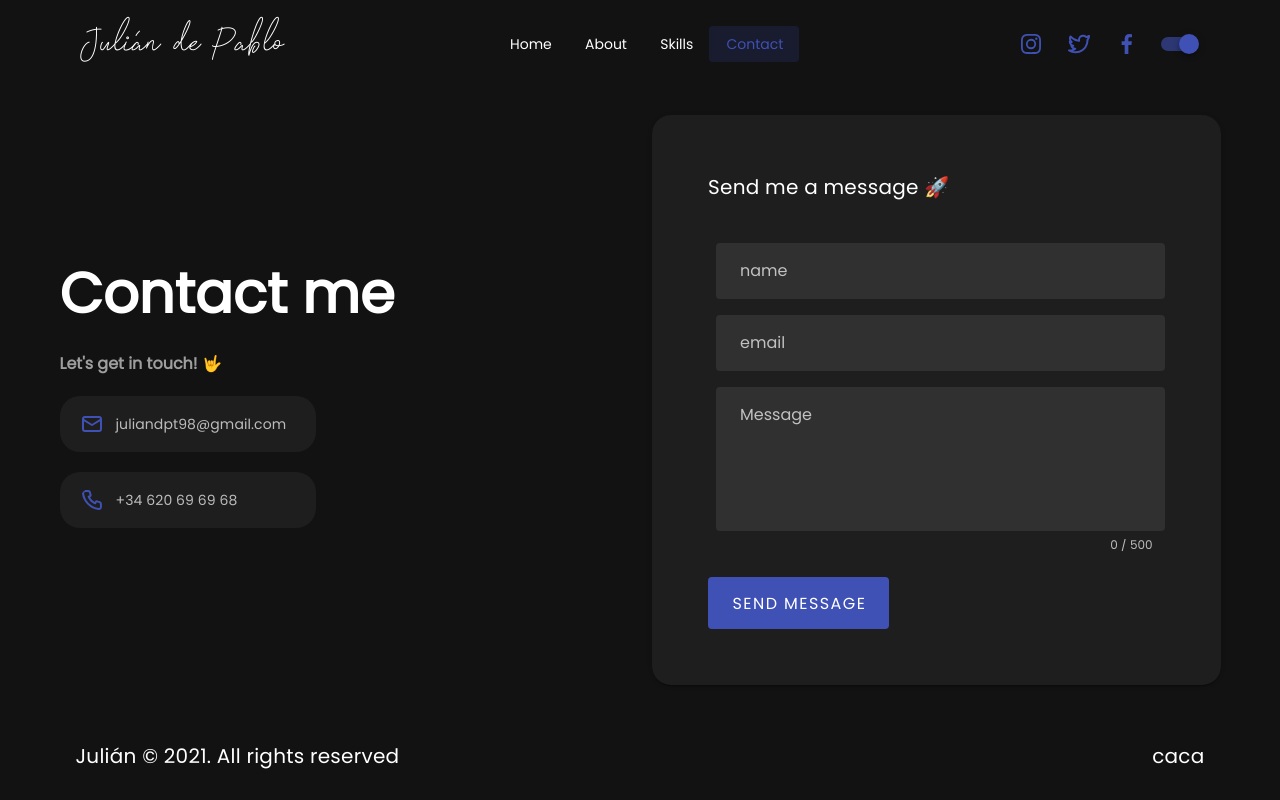
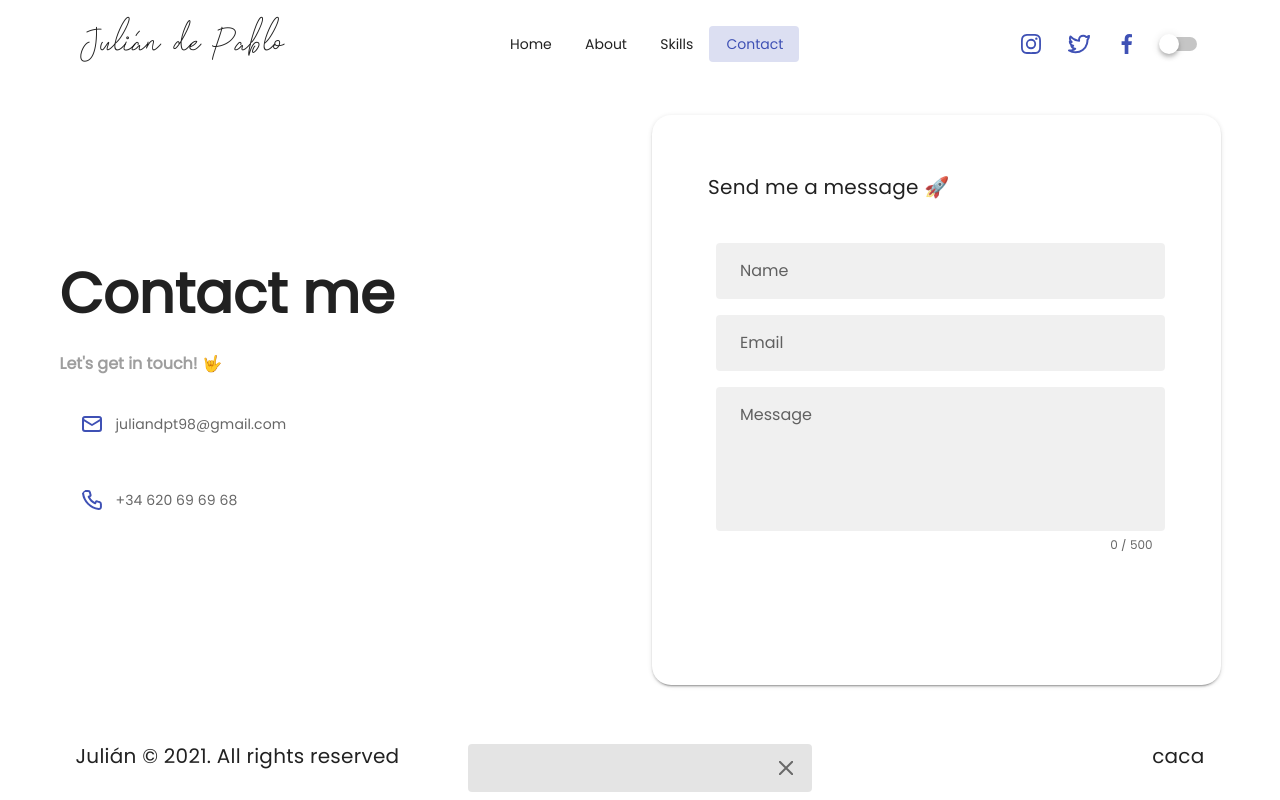
Before and after one commit to juliandpt/Portfolio_nuxt, a Nuxt app: page /contact in a window 1280 px wide. Built offline with nearby package versions, Linux system fonts and the light colour scheme.

Commit message:
implemented email backend

```diff
--- a/nuxt.config.js
+++ b/nuxt.config.js
@@ -52,13 +52,8 @@ export default {
   vuetify: {
     customVariables: ['~/assets/variables.scss'],
     theme: {
-      dark: true,
+      dark: false,
       themes: {
-        light: {
-          primary: '#77B6C0',
-          secondary: '#f0f0f0',
-          error: '#C30000'
-        },
         dark: {
           primary: colors.blue.darken2,
           accent: colors.grey.darken3,
--- a/package.json
+++ b/package.json
@@ -11,6 +11,7 @@
   "dependencies": {
     "@iconscout/vue-unicons": "0.0.3",
     "core-js": "^3.9.1",
+    "emailjs-com": "^3.2.0",
     "nuxt": "^2.15.3"
   },
   "devDependencies": {
--- a/pages/contact.vue
+++ b/pages/contact.vue
@@ -67,6 +67,9 @@
         <v-card
           class="rounded-card"
         >
+          <v-form
+            v-model="valid"
+          >
             <v-card-title
               style="font-size: 30px, padding-top: 0; padding-bottom: 0; margin-bottom: 40px;"
             >
@@ -80,12 +83,14 @@
                 filled
                 rounded
                 clearable
+                required
                 clear-icon="mdi-window-close"
-              label="name"
+                label="Name"
+                v-model="name"
                 hide-details="auto"
                 class="rounded"
                 :color="$vuetify.theme.dark ? 'white' : 'indigo'"
-              :rules="[rules.required]"
+                :rules="nameRules"
               >
               </v-text-field>
             </v-card-text>
@@ -98,13 +103,15 @@
                 rounded
                 auto-grow
                 clearable
+                required
                 clear-icon="mdi-window-close"
-              label="email"
+                label="Email"
+                v-model="email"
                 placeholder="example@gmail.com"
                 hide-details="auto"
                 class="rounded"
                 :color="$vuetify.theme.dark ? 'white' : 'indigo'"
-              :rules="[rules.required, rules.email]"
+                :rules="emailRules"
               >
               </v-text-field>
             </v-card-text>
@@ -118,12 +125,14 @@
                 auto-grow
                 counter
                 clearable
+                required
                 clear-icon="mdi-window-close"
                 maxlength="500"
                 label="Message"
+                v-model="message"
                 class="rounded"
                 :color="$vuetify.theme.dark ? 'white' : 'indigo'"
-              :rules="[rules.required]"
+                :rules="messageRules"
               ></v-textarea>
             </v-card-text>
 
@@ -135,13 +144,40 @@
                 x-large
                 color="indigo"
                 elevation="0"
+                :disabled="!valid"
+                :loading="loading"
+                @click="sendEmail()"
               >
                 Send Message
               </v-btn>
             </v-card-text>
+          </v-form>
         </v-card>
       </v-col>
     </v-row>
+
+    <v-snackbar
+      app
+      text
+      auto-height
+      v-model="snackbarShow"
+      :color="color"
+    >
+      {{ text }}
+
+      <template v-slot:action="{ attrs }">
+        <v-btn
+          icon
+          v-bind="attrs"
+          :color="color"
+          @click="snackbarShow = false"
+        >
+          <v-icon>
+            mdi-window-close
+          </v-icon>
+        </v-btn>
+      </template>
+    </v-snackbar>
   </v-container>
 </template>
 
@@ -172,6 +208,8 @@ h4 {
 </style>
 
 <script>
+import emailjs from 'emailjs-com';
+
 export default {
   head() {
     return {
@@ -179,14 +217,53 @@ export default {
     };
   },
   data: () => ({
-      rules: {
-        required: value => !!value || 'This field is required',
-        counter: value => value.length <= 20 || 'Max 20 characters',
-        email: value => {
-          const pattern = /^(([^<>()[\]\\.,;:\s@"]+(\.[^<>()[\]\\.,;:\s@"]+)*)|(".+"))@((\[[0-9]{1,3}\.[0-9]{1,3}\.[0-9]{1,3}\.[0-9]{1,3}])|(([a-zA-Z\-0-9]+\.)+[a-zA-Z]{1,}))$/
-          return pattern.test(value) || 'Invalid e-mail.'
+    valid: false,
+    loading: false,
+    text: '',
+    color: '',
+    snackbarShow: true,
+    name: '',
+    nameRules: [
+      value => !!value || 'Name is required'
+    ],
+    email: '',
+    emailRules: [
+      value => !!value || 'E-mail is required',
+      value => /^(([^<>()[\]\\.,;:\s@"]+(\.[^<>()[\]\\.,;:\s@"]+)*)|(".+"))@((\[[0-9]{1,3}\.[0-9]{1,3}\.[0-9]{1,3}\.[0-9]{1,3}])|(([a-zA-Z\-0-9]+\.)+[a-zA-Z]{1,}))$/.test(value) || 'E-mail must be valid',
+    ],
+    message: '',
+    messageRules: [
+      value => !!value || 'Message is required'
+    ],
+  }),
+  methods: {
+    sendEmail: function () {
+      this.loading = true
+
+      var userParams = {
+        from_name: this.name,
+        from_email: this.email,
+        message: this.message
+      }
+
+      emailjs.send('service_julian', 'template_julian', userParams, 'user_WjMXCOdbdqCzwQpCDkjtL')
+      .then(
+        (response) => {
+          console.log(response)
+          this.text = 'Email sent Successfuly!'
+          this.color = 'green darken-2'
+          this.snackbarShow = true
+          this.loading = false
         },
-      },
-    }),
+        (error) => {
+          console.log(error)
+          this.text = 'An error ocurred'
+          this.color = 'red'
+          this.snackbarShow = true
+          this.loading = false
+        }
+      )
+    }
+  }
 };
 </script>
```
Also changed, not shown: 1 other file (tests, documents, lock files or other folders). Lines whose indentation alone changed are shown as unchanged.
